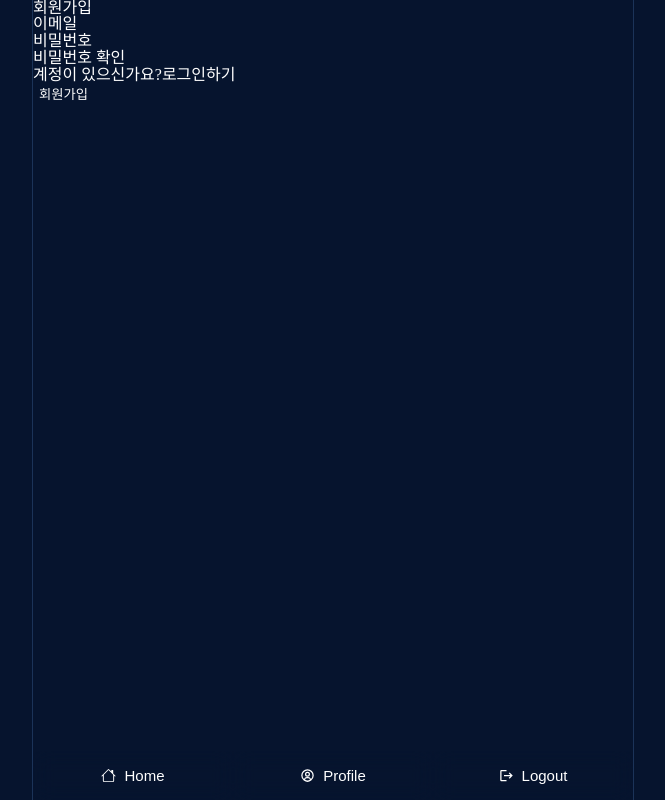
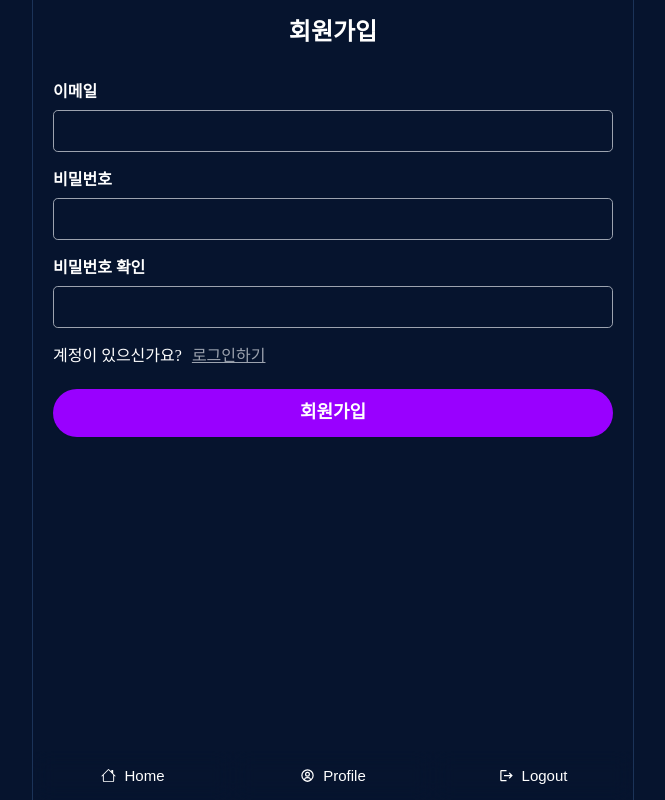
Before and after one commit to kimmingyo8/my-sns, a React (Create React App) app: page /users/signup in a window 1280 px wide. Shown: the whole page, without its empty margins (307-972 px from the left). Built offline with nearby package versions, Linux system fonts and the light colour scheme; no server answers.

Commit message:
loader 및 signupForm 스타일 작업

```diff
--- a/src/App.tsx
+++ b/src/App.tsx
@@ -1,19 +1,34 @@
 import Router from 'routes/Router';
 import Layout from 'layouts/Layout';
 
-import { getAuth } from 'firebase/auth';
+import { getAuth, onAuthStateChanged } from 'firebase/auth';
 import { app } from 'firebaseApp';
-import { useState } from 'react';
+import { useEffect, useState } from 'react';
+import { ToastContainer } from 'react-toastify';
+import Loader from 'components/loader/Loader';
 
 function App() {
   const auth = getAuth(app);
+  const [init, setInit] = useState<boolean>(false);
   const [isAuthenticated, setIsAuthenticated] = useState<boolean>(
     !!auth?.currentUser,
   );
 
+  useEffect(() => {
+    onAuthStateChanged(auth, (user) => {
+      if (user) {
+        setIsAuthenticated(true);
+      } else {
+        setIsAuthenticated(false);
+      }
+      setInit(true);
+    });
+  }, [auth]);
+
   return (
     <Layout>
-      <Router />
+      <ToastContainer />
+      {init ? <Router isAuthenticated={isAuthenticated} /> : <Loader />}
     </Layout>
   );
 }
--- /dev/null
+++ b/src/components/loader/Loader.module.scss
@@ -0,0 +1,28 @@
+$primaryColor: #9900ff;
+
+.loader {
+  width: 48px;
+  height: 48px;
+  position: absolute;
+  left: 0;
+  right: 0;
+  bottom: 0;
+  top: 0;
+  margin: auto;
+  border: 5px solid $primaryColor;
+  border-bottom-color: transparent;
+  border-radius: 50%;
+  display: inline-block;
+  box-sizing: border-box;
+  animation: rotation 1s linear infinite;
+  z-index: 999;
+}
+
+@keyframes rotation {
+  0% {
+    transform: rotate(0deg);
+  }
+  100% {
+    transform: rotate(360deg);
+  }
+}
--- /dev/null
+++ b/src/components/loader/Loader.tsx
@@ -0,0 +1,7 @@
+import styles from './Loader.module.scss';
+
+const Loader = () => {
+  return <div className={styles.loader} />;
+};
+
+export default Loader;
--- a/src/components/user/SignupForm.tsx
+++ b/src/components/user/SignupForm.tsx
@@ -107,7 +107,7 @@ const SignupForm = () => {
       </div>
       <button
         type="submit"
-        className="form__btn-submit"
+        className="form__btn--submit"
         disabled={error?.length > 0}
       >
         회원가입
--- a/src/index.scss
+++ b/src/index.scss
@@ -3,9 +3,9 @@ $activeBg: #2c3d5d40;
 $white: #fff;
 $border: #1b3358;
 $primaryColor: #9900ff;
-$activeColor: #bd83b8;
+$activeColor: #c56dffc0;
 $grayText: #9ca3af;
-$gray: #ababab;
+$gray: #c5c5c5;
 $grayDark: #ababab37;
 $danger: #eb5757;
 $dangerDark: #b44141;
@@ -226,3 +226,60 @@ body {
     }
   }
 }
+
+// ----- sign form -------
+.form {
+  padding: 20px;
+
+  input {
+    height: 20px;
+    padding: 10px;
+    border-radius: 0.3rem;
+    border: 1px solid $grayText;
+    max-width: 680px;
+    width: 96%;
+  }
+
+  &__block {
+    margin-top: 20px;
+    width: 100%;
+  }
+
+  label {
+    display: block;
+    font-weight: 600;
+    margin-bottom: 10px;
+    margin-top: 20px;
+  }
+
+  &__link {
+    margin-left: 10px;
+    text-decoration: underline;
+    color: $grayText;
+    &:hover {
+      color: $gray;
+    }
+  }
+
+  &__btn--submit {
+    @extend .button;
+    margin-top: 25px;
+    width: 100%;
+    height: 48px;
+    font-weight: 600;
+    padding: 10px;
+    font-size: 18px;
+    color: $white;
+    background-color: $primaryColor;
+    &:hover {
+      background-color: $activeColor;
+    }
+  }
+
+  &__title {
+    text-align: center;
+    font-size: 24px;
+    font-weight: 700;
+    padding-bottom: 20px;
+  }
+}
```
